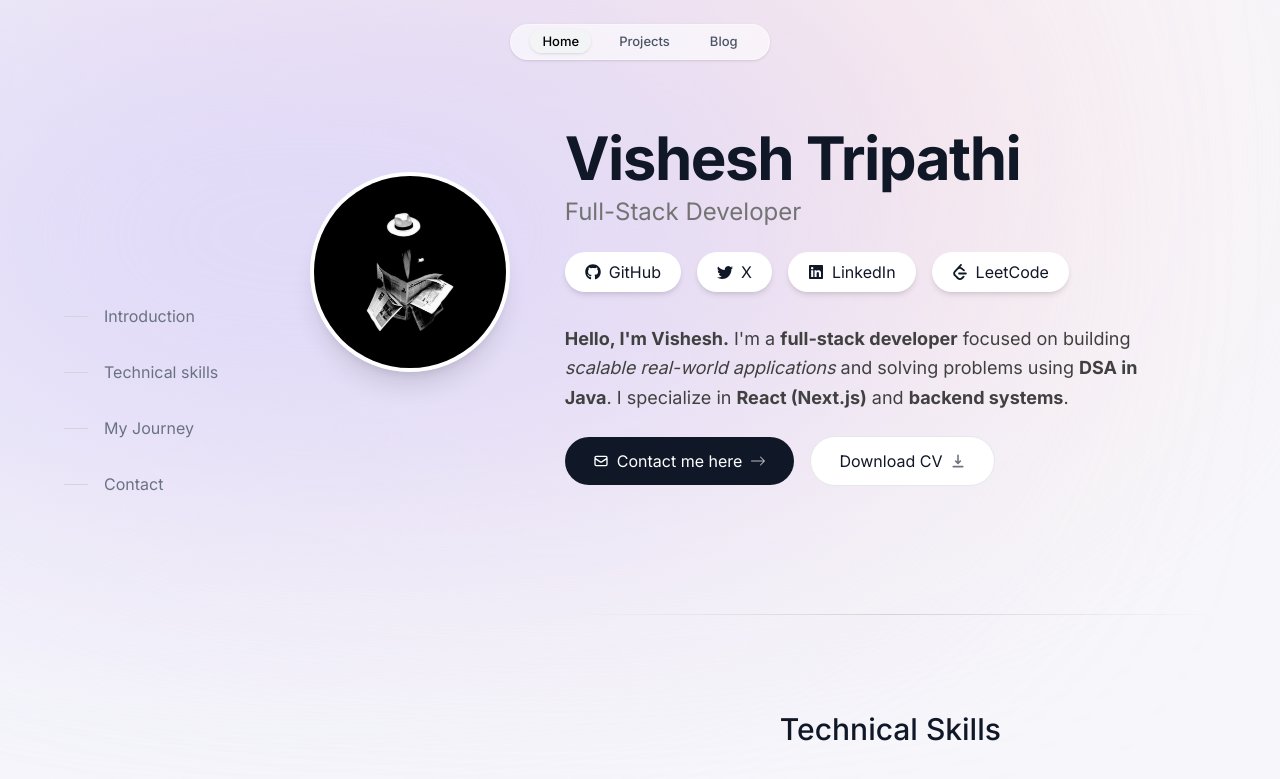
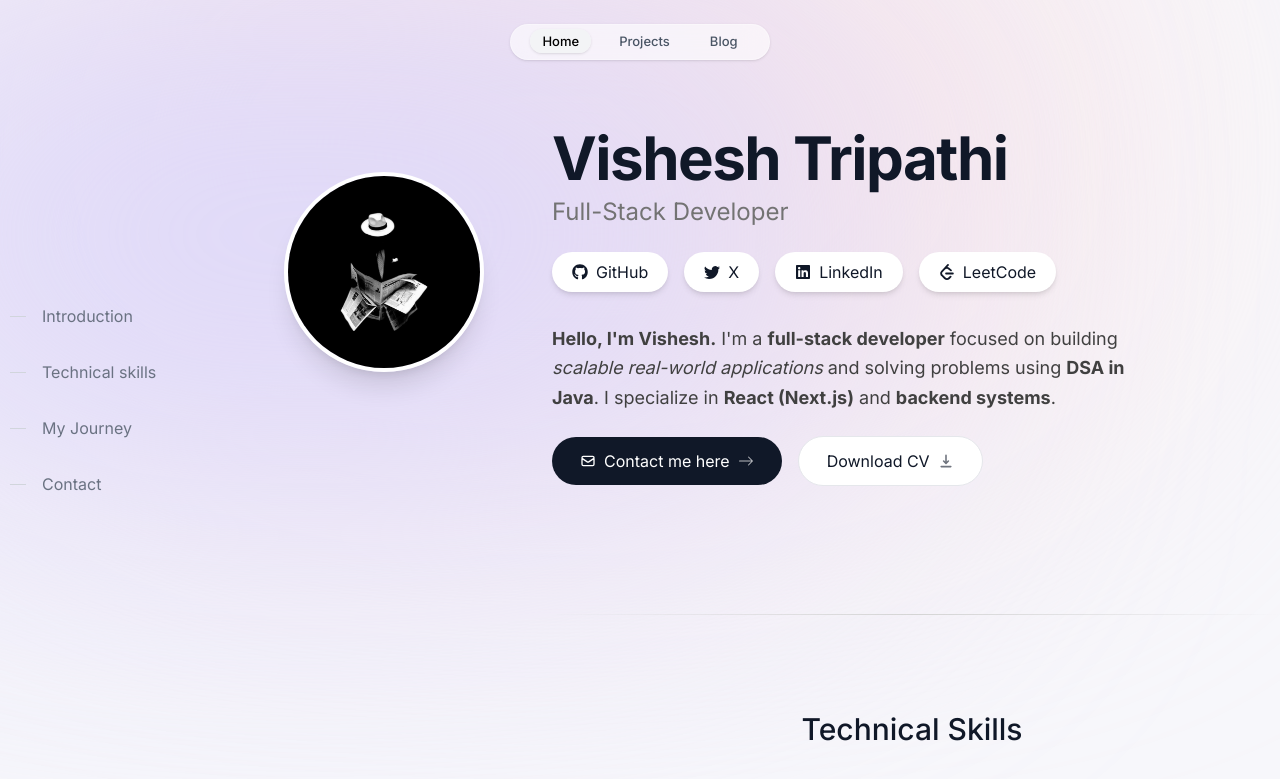
Before and after one commit to VTCodeCraft/next-portfolio, a Next.js app: page / in a window 1280 px wide. Shown: the top 779 px of the page. Built offline with nearby package versions, Linux system fonts and the light colour scheme.

Commit message:
Refactor layout and sidebar components for improved styling and responsiveness; adjust main container and sidebar item styles

```diff
--- a/app/layout.tsx
+++ b/app/layout.tsx
@@ -29,9 +29,10 @@ export default function RootLayout({
         <Header />
 
         {/* CONTENT */}
-        <main className="flex justify-center w-full px-4 sm:px-6 pt-32 pb-20">
-          <div className="w-full max-w-6xl">{children}</div>
+        <main className="w-full pt-32 pb-20">
+          <div className="w-full">{children}</div>
         </main>
+
       </body>
     </html>
   );
--- a/app/page.tsx
+++ b/app/page.tsx
@@ -6,9 +6,9 @@ import Skills from "@/components/skills";
 
 export default function Home() {
   return (
-    <div className="flex w-full max-w-6xl flex-col gap-8 lg:grid lg:grid-cols-[20%_20%_60%] lg:gap-0">
+    <div className="flex w-full flex-col gap-8 lg:grid lg:grid-cols-[20%_20%_60%] lg:gap-0">
       {/* LEFT SIDEBAR */}
-      <aside className="w-full lg:sticky lg:top-32 lg:flex lg:min-h-[calc(100vh-16rem)] lg:items-center lg:self-start">
+      <aside className="w-full lg:sticky pl-[0.625rem] lg:top-32 lg:flex lg:min-h-[calc(100vh-16rem)] lg:items-center lg:self-start">
         <Sidebar />
       </aside>
 
--- a/components/sidebar.tsx
+++ b/components/sidebar.tsx
@@ -41,7 +41,7 @@ export default function Sidebar() {
                   onClick={() => setIsOpen(false)}
                   className="flex items-center gap-4 group transition"
                 >
-                  <span className="w-6 h-px bg-gray-300 group-hover:bg-black transition" />
+                  <span className="w-4 h-px bg-gray-300 group-hover:bg-black transition" />
                   <span className="group-hover:text-black transition">
                     {item.name}
                   </span>
@@ -59,7 +59,7 @@ export default function Sidebar() {
             href={item.href}
             className="flex items-center gap-4 group transition"
           >
-            <span className="w-6 h-px bg-gray-300 group-hover:bg-black transition" />
+            <span className="w-4 h-px bg-gray-300 group-hover:bg-black transition" />
             <span className="group-hover:text-black transition">
               {item.name}
             </span>
```
